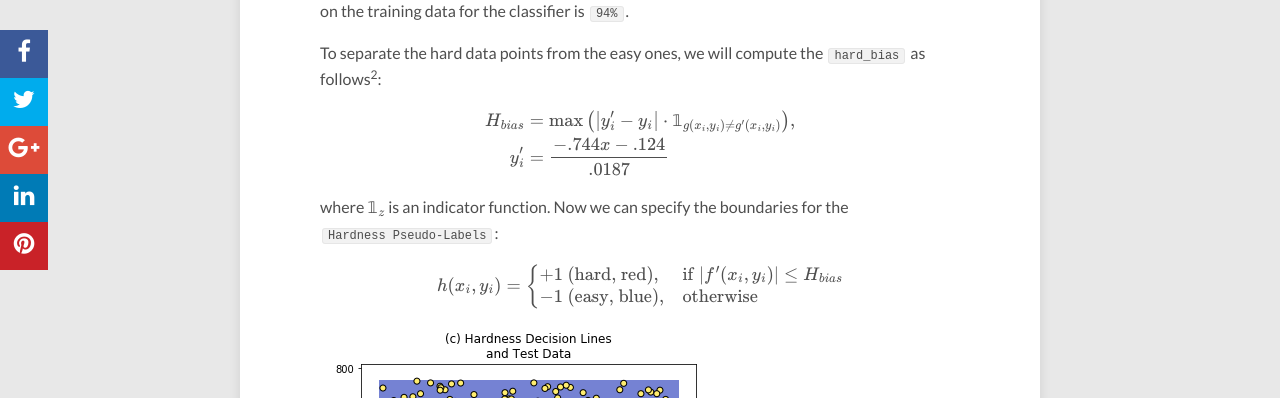
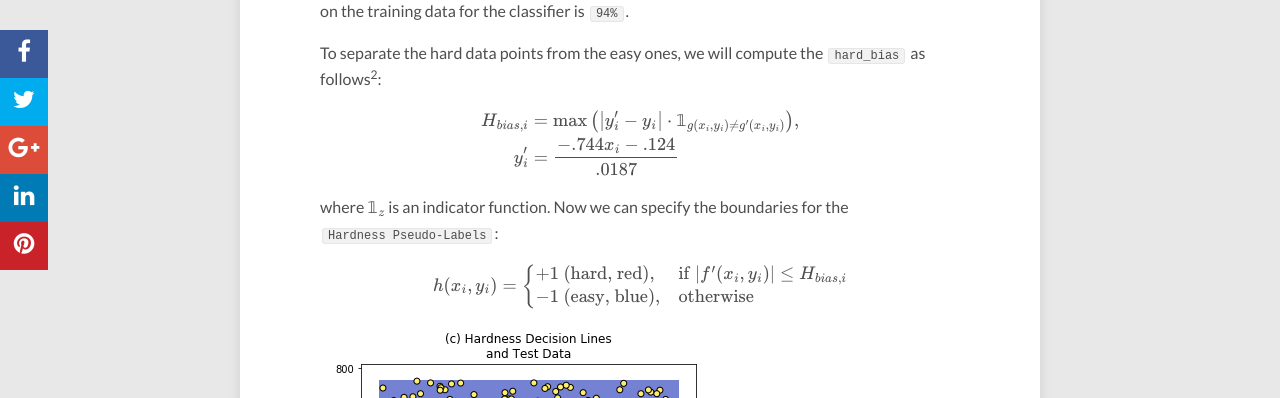
Before and after one commit to zafartahirov/zafartahirov.github.io, a Jekyll site: the page built from _posts/2017-02-13-adaptive-classification-reducing-test-time-costs.md, in a window 1280 px wide and 900 px high, scrolled down 2836 px. Shown: the part 150-548 px from the top of the window. Built offline with Jekyll 4.4.1, drawn with Linux system fonts in a browser that asks for light colours; nearby versions of some CDN libraries; formulas are drawn with MathJax 3; comment, search, counter and statistics services are not loaded; some of the changed text lies outside the part shown.

Commit message:
AUTOCOMMIT(zafar): Mon Feb 20 21:14:05 EST 2017

```diff
--- a/_posts/2017-02-13-adaptive-classification-reducing-test-time-costs.md
+++ b/_posts/2017-02-13-adaptive-classification-reducing-test-time-costs.md
@@ -130,8 +130,8 @@ To separate the hard data points from the easy ones, we will compute the `hard_b
 
 $$
 \begin{align}
-  H_{bias} &= \max{\left(\left|y'_i - y_i\right| \cdot \mathbb{1}_{g(x_i, y_i) \ne g'(x_i, y_i)}\right)}, \\
-  y'_i &= \frac{-.744x - .124}{.0187}
+  H_{bias,i} &= \max{\left(\left|y'_i - y_i\right| \cdot \mathbb{1}_{g(x_i, y_i) \ne g'(x_i, y_i)}\right)}, \\
+  y'_i &= \frac{-.744x_i - .124}{.0187}
 \end{align}
 $$
 
@@ -141,7 +141,7 @@ $$
 \begin{align}
   h(x_i, y_i) &=
     \begin{cases}
-      +1 \mbox{ (hard, red)}, &\mbox{if } |f'(x_i, y_i)| \le H_{bias} \\
+      +1 \mbox{ (hard, red)}, &\mbox{if } |f'(x_i, y_i)| \le H_{bias,i} \\
       -1 \mbox{ (easy, blue)}, &\mbox{otherwise}
     \end{cases}
 \end{align}
```
Also changed, not shown: other parts of _posts/2017-02-13-adaptive-classification-reducing-test-time-costs.md (+2 -2 lines).
